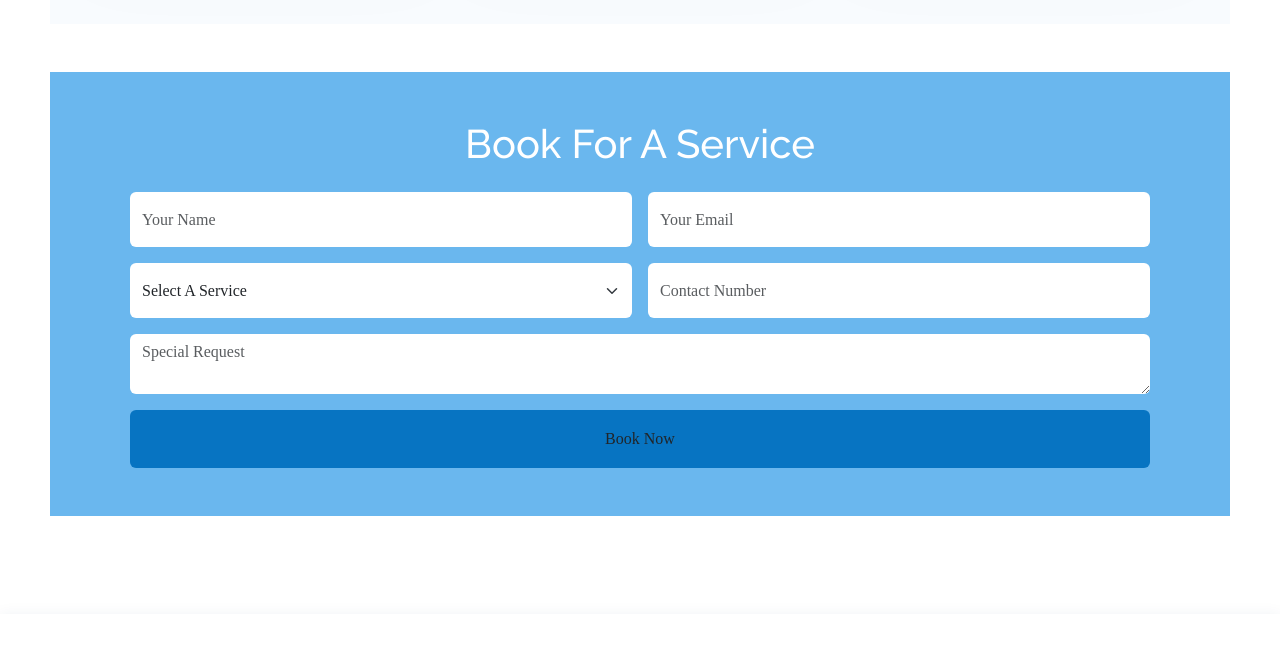
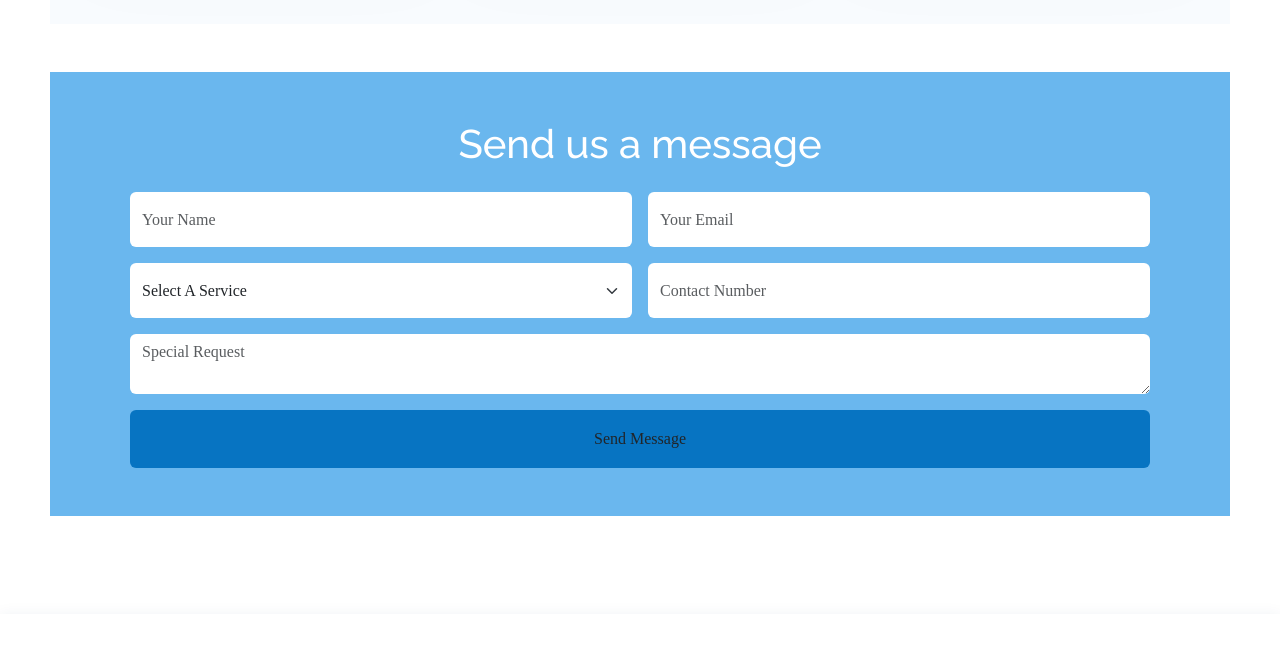
Before and after one commit to smartyou2009/smartyou, a plain HTML site: page smartutor.html in a window 1280 px wide. Shown: the part 1380-2040 px from the top of the page. Drawn offline with nearby package versions, Linux system fonts and the light colour scheme; a script that the page names is missing.

Commit message:
Add files via upload

```diff
--- a/smartutor.html
+++ b/smartutor.html
@@ -276,7 +276,7 @@
         <!-- <div class="row gx-5"> -->
             <div class="col-lg-12" >
                 <div class="green-bg h-100 d-flex flex-column justify-content-center text-center p-5 wow zoomIn" data-wow-delay="0.6s">
-                    <h1 class="text-white mb-4">Book For A Service</h1>
+                    <h1 class="text-white mb-4">Send us a message</h1>
 
                     <form method="POST" name="ServicesForm" action="mailto:olamidedevops@gmail.com" >
                         <div class="row g-3">
@@ -308,7 +308,7 @@
                                 <textarea required name='message' class="form-control border-0" placeholder="Special Request"></textarea>
                             </div>
                             <div class="col-12">
-                                <button class="btn  w-100 red-bg py-3" style="background: #0774c2;" name='bookbtn' type="submit">Book Now</button>
+                                <button class="btn  w-100 red-bg py-3" style="background: #0774c2;" name='bookbtn' type="submit">Send Message</button>
                             </div>
                         </div>
                     </form>
```
